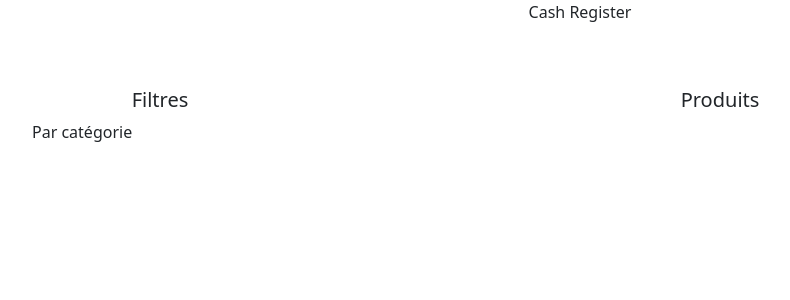
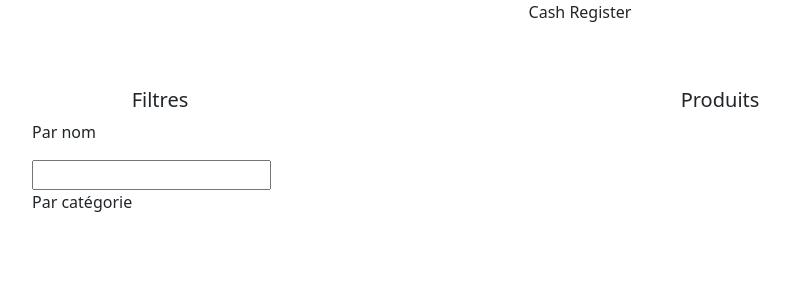
Before and after one commit to Petivi/Cash-Register, an Angular app: page / in a window 1280 px wide. Shown: the top 300 px of the page, without its empty margins (60-850 px from the left). Built offline with nearby package versions, Linux system fonts and the light colour scheme.

Commit message:
utils + filtre searchbar

```diff
--- a/src/app/app.component.html
+++ b/src/app/app.component.html
@@ -8,9 +8,15 @@
   <div class="boutique">
 
     <div class="container">
-      <div class="row">
-        <div class="col">
+      <div class="row justify-content-md-center">
+        <div class="col-3">
           <h5>Filtres</h5>
+
+          <div>
+            <p>Par nom</p>
+            <input type="text" [(ngModel)]="filterSearchbarValue" (ngModelChange)="displayProducts()">
+          </div>
+
 
           <div>
             <p>Par catégorie</p>
--- a/src/app/app.component.ts
+++ b/src/app/app.component.ts
@@ -1,6 +1,8 @@
 import { Component } from '@angular/core';
 
 import { ProductsService } from './services/products.service';
+import { UtilsService } from './services/utils.service';
+
 import { Product } from './models/product';
 import { Categorie } from './models/categorie';
 
@@ -12,6 +14,7 @@ import { Categorie } from './models/categorie';
 
 
 export class AppComponent {
+  protected filterSearchbarValue: string = '';
   private tab_products: Array<Product> = [];
   protected tab_products_displayed: Array<Product> = [];
   protected tab_categories: Array<Categorie> = [];
@@ -19,18 +22,13 @@ export class AppComponent {
 
   constructor(
     private _productsService: ProductsService,
+    private _utilsService: UtilsService,
   ){}
 
 
   ngOnInit(){
     this.tab_products = this._productsService.tab_products;
     this.tab_categories = this._productsService.tab_categories;
-
-
-
-
-    this.tab_products_displayed = this.tab_products
-    console.log(this.tab_products_displayed)
   }
 
   filterCategories(categorie: Categorie){
@@ -45,12 +43,13 @@ export class AppComponent {
 
 
   displayProducts(){
+    let searchBarVal = this._utilsService.normalizeString(this.filterSearchbarValue);
 
     /* Tab Filters */
     this.tab_products_displayed = this.tab_products.filter(product => {
-      // let offre_nom = this._utilsService.normalizeString(offre.nom);
+      let product_name = this._utilsService.normalizeString(product.name);
 
-      // let condSearchbar = offre_nom.includes(searchBarVal);
+      let condSearchbar = product_name.includes(searchBarVal);
       // let condPrix = offre.prix >= this.tab_filtres_selected.prix_min && offre.prix <= this.tab_filtres_selected.prix_max;
 
       let condCategorie = false;
@@ -64,7 +63,7 @@ export class AppComponent {
         condCategorie = true;
       }
 
-      return (condCategorie)
+      return (condSearchbar && condCategorie)
     });
     /* Tab Filters */
   }
--- a/src/app/app.module.ts
+++ b/src/app/app.module.ts
@@ -3,6 +3,7 @@ import { BrowserModule } from '@angular/platform-browser';
 
 import { AppComponent } from './app.component';
 import { NgbModule } from '@ng-bootstrap/ng-bootstrap';
+import { FormsModule } from '@angular/forms';
 
 @NgModule({
   declarations: [
@@ -10,7 +11,8 @@ import { NgbModule } from '@ng-bootstrap/ng-bootstrap';
   ],
   imports: [
     BrowserModule,
-    NgbModule
+    NgbModule,
+    FormsModule
   ],
   providers: [],
   bootstrap: [AppComponent]
--- /dev/null
+++ b/src/app/services/utils.service.ts
@@ -0,0 +1,15 @@
+import { Injectable } from '@angular/core';
+
+@Injectable({
+  providedIn: 'root'
+})
+export class UtilsService {
+
+  constructor() { }
+
+  normalizeString(string: string){
+    if(!string) string = '';
+    string = string.toLocaleLowerCase().normalize('NFD').replace(/[\u0300-\u036f]/g, "");
+    return string;
+  }
+}
```
Also changed, not shown: 1 other file (tests, documents, lock files or other folders).
